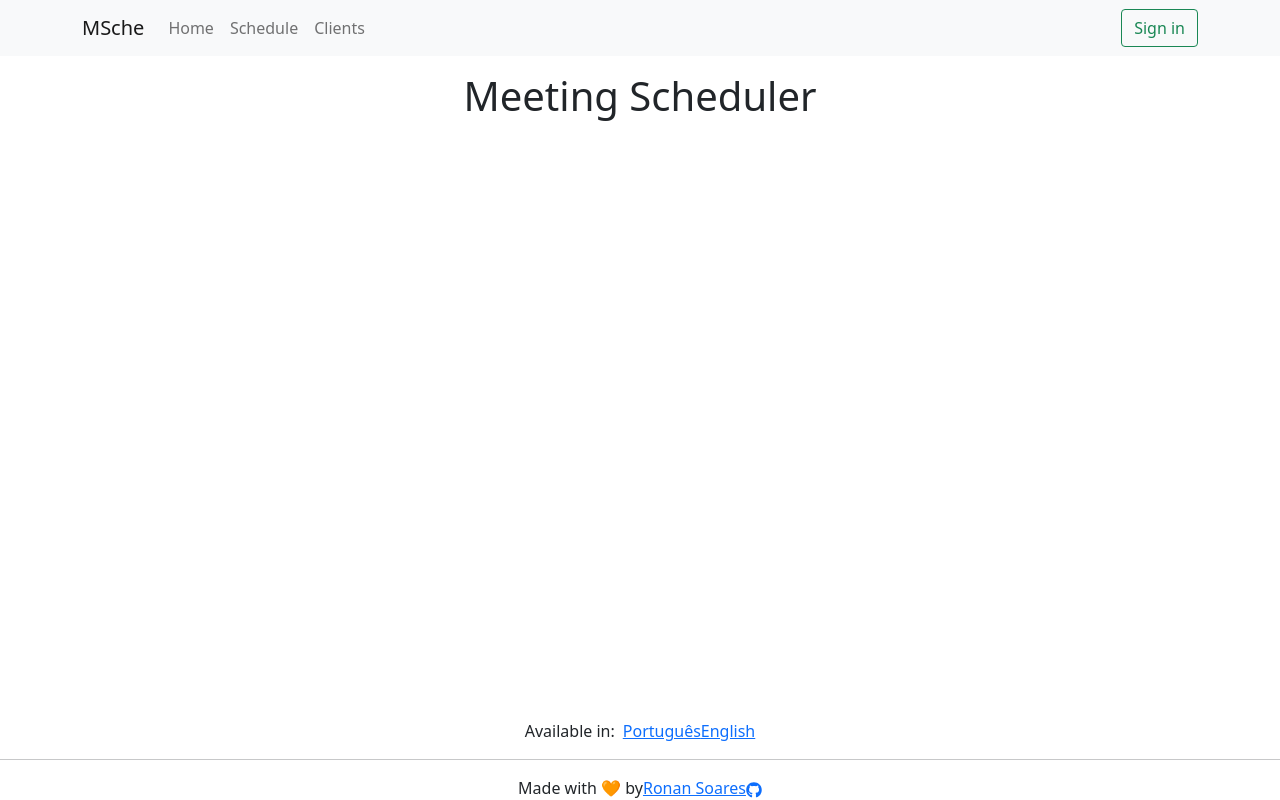
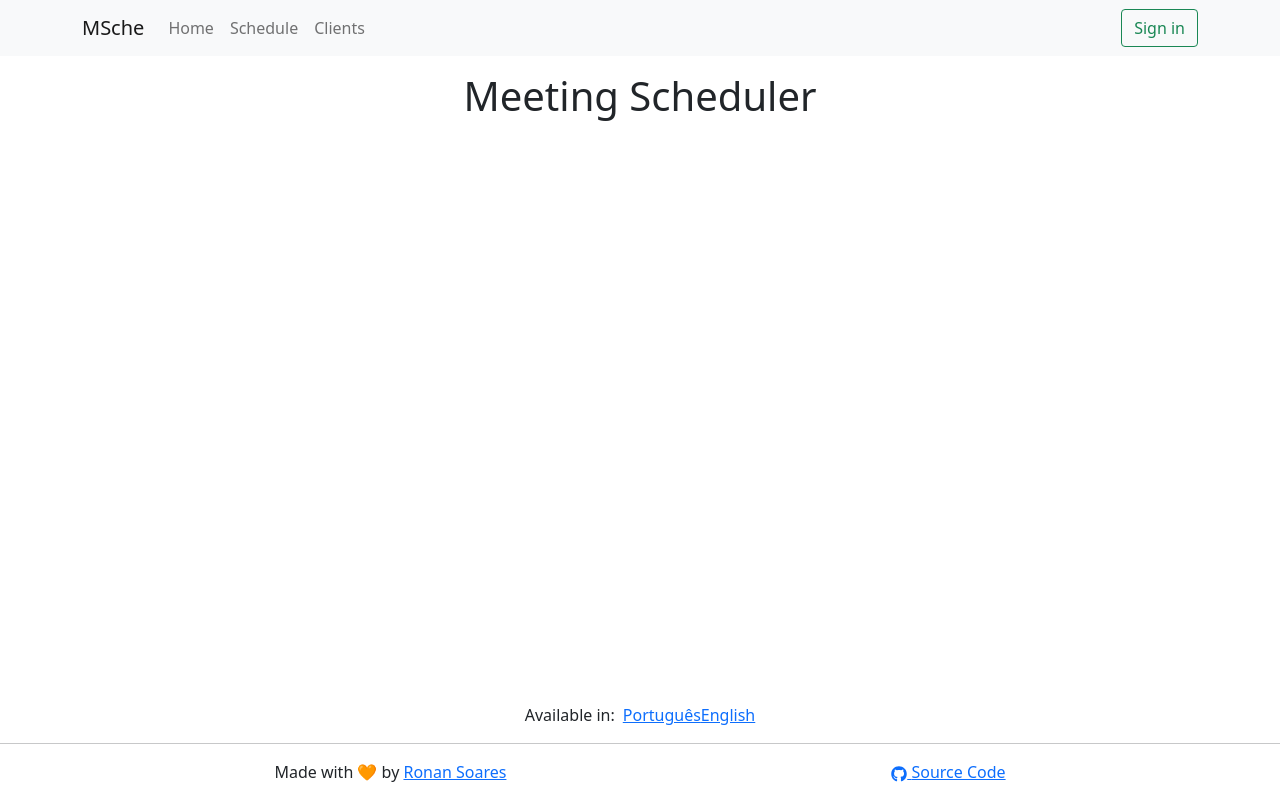
Before and after one commit to SeuRonao/meeting-scheduler, a React (Create React App) app: page / in a window 1280 px wide. Built offline with nearby package versions, Linux system fonts and the light colour scheme; no server answers.

Commit message:
Improve visual of copyright footer

```diff
--- a/src/components/Copyright/Copyright.tsx
+++ b/src/components/Copyright/Copyright.tsx
@@ -8,19 +8,22 @@ export default function Copyright() {
     keyPrefix: "components.Copyright",
   });
   return (
-    <Container className="d-flex justify-content-center align-itens-center">
+    <Container className="my-3 d-flex flex-wrap justify-content-around align-itens-center">
+      <div>
         {t("made-with-love")}{" "}
         <a target="_blank" rel="noreferrer" href="https://seuronao.github.io">
           Ronan Soares
-      </a>{" "}
+        </a>
+      </div>
+      <div>
         <a
           target="_blank"
           rel="noreferrer"
           href="https://github.com/SeuRonao/meeting-scheduler"
         >
-        <FaGithub />
-        <span className="visually-hidden">Source Code</span>
+          <FaGithub /> <span>Source Code</span>
         </a>
+      </div>
     </Container>
   );
 }
```
Also changed, not shown: 2 other files (tests, documents, lock files or other folders). Lines whose indentation alone changed are shown as unchanged.
